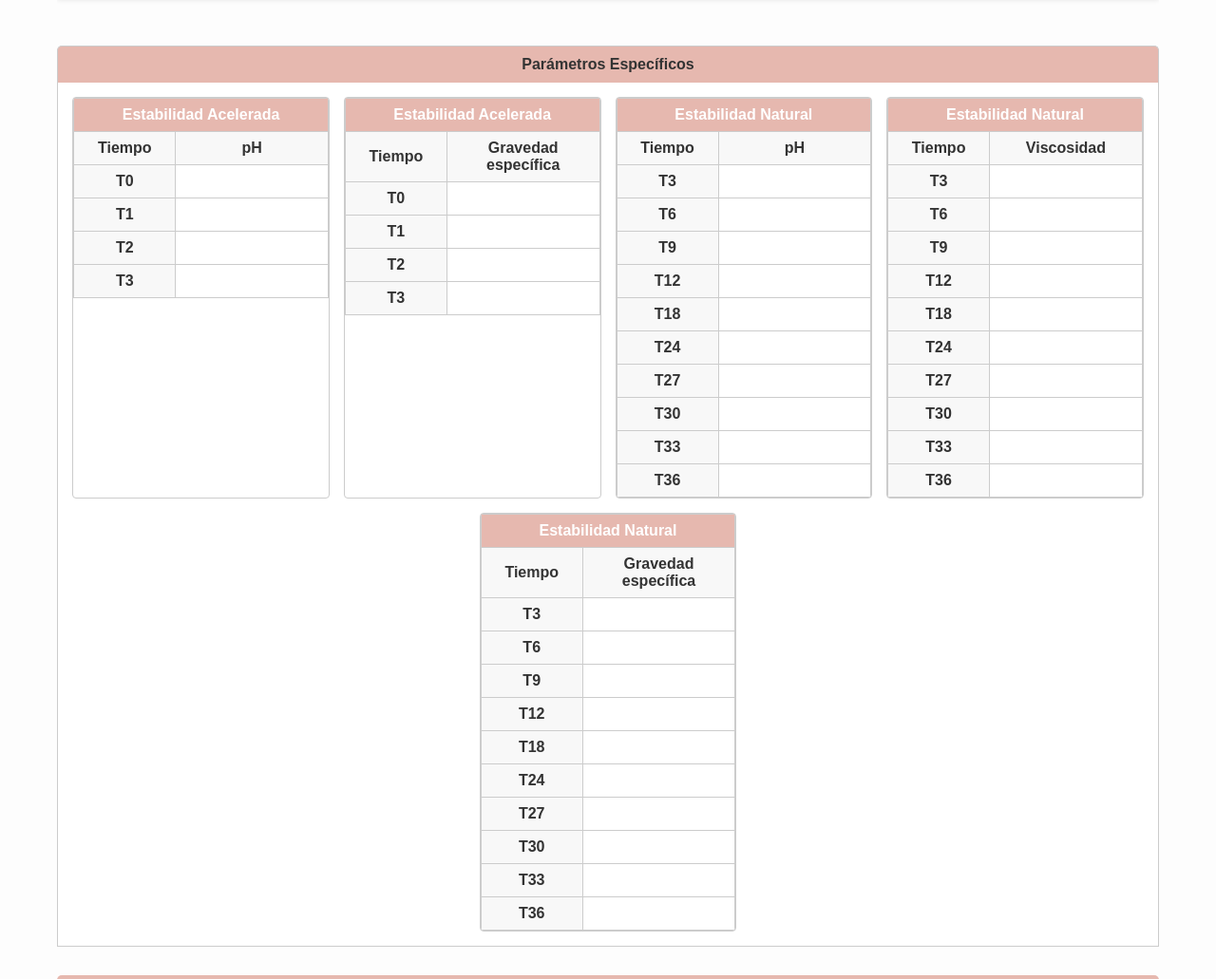
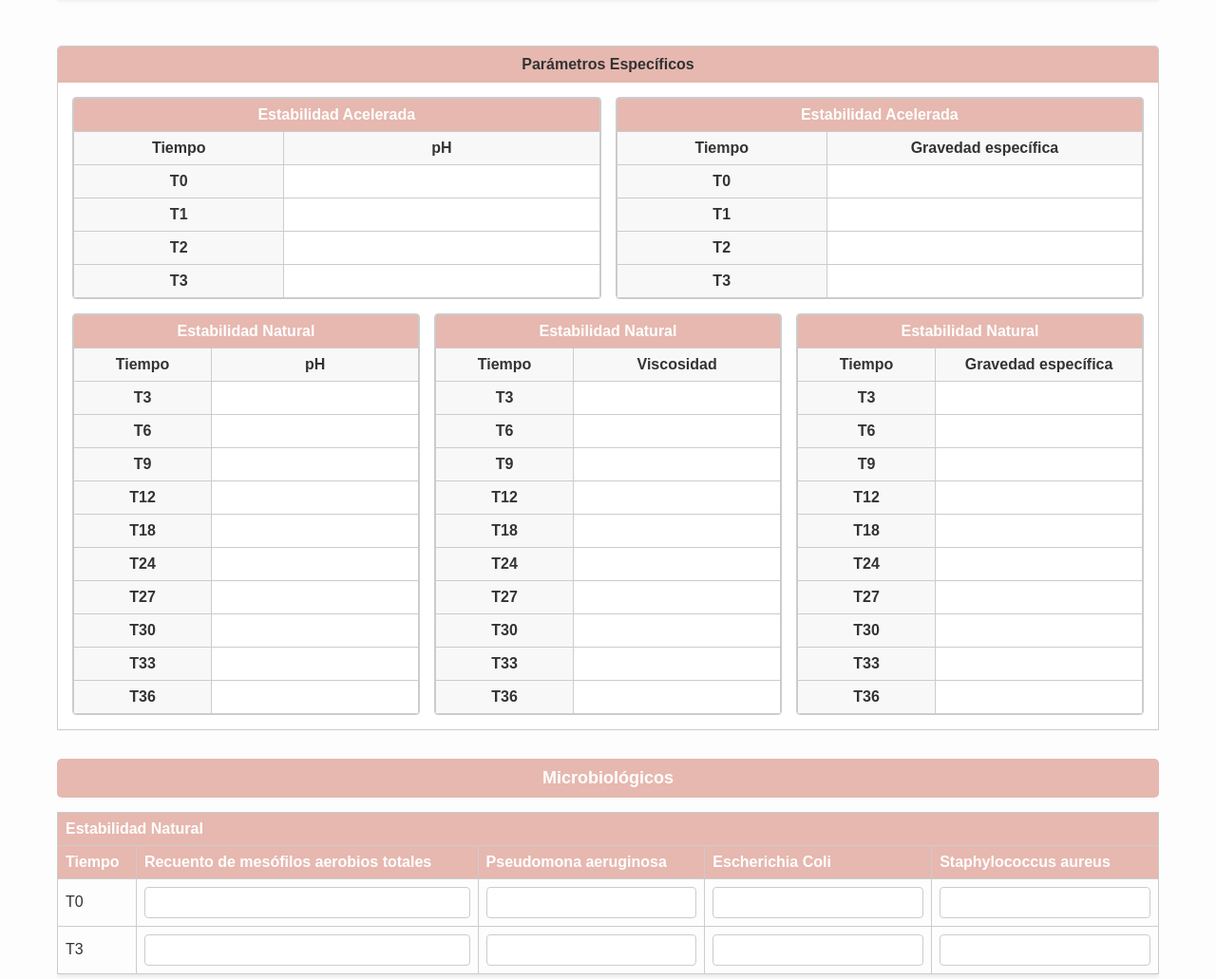
Before and after one commit to MaoVelez11/Formato-de-estabilidad, a plain HTML site: page public/formato.html in a window 1280 px wide. Shown: the part 2625-3656 px from the top of the page at 95% size. Drawn offline with Linux system fonts and the light colour scheme.

Commit message:
Codigo completo y perfecto

```diff
--- a/public/formato.html
+++ b/public/formato.html
@@ -39,16 +39,23 @@ td textarea { min-height: 40px; resize: vertical; line-height: 1.5; }
 }
 
 /* Contenedor principal que usa Flexbox para alinear las 5 tablas */
+/* Reemplaza el estilo anterior con este */
 .container-corrected {
     display: flex;
-    flex-wrap: wrap; /* Permite que las cajas bajen si no caben en la pantalla */
-    gap: 15px; /* Espacio entre cada caja */
-    justify-content: center; /* Centra las cajas en el contenedor */
+    flex-direction: column; /* Apila las filas verticalmente */
+    gap: 15px;
     border: 1px solid #ccc;
-    border-top: none; /* Une el borde con el título de arriba */
+    border-top: none;
     padding: 15px;
     margin-bottom: 25px;
     background-color: #fff;
+}
+
+/* Y añade esta nueva clase */
+.param-row {
+    display: flex;
+    gap: 15px;
+    width: 100%;
 }
 
 /* Estilo para cada una de las 5 cajas de parámetros */
@@ -396,7 +403,9 @@ header {
 
            <h2 class="section-title-corrected">Parámetros Específicos</h2>
 <div class="container-corrected">
-    <div class="param-box-corrected" style="flex: initial;">
+
+    <div class="param-row">
+        <div class="param-box-corrected">
             <table data-tipo-estabilidad="Acelerada" data-analisis="Fisicoquímico" data-parametro="pH">
                 <thead>
                     <tr><th colspan="2">Estabilidad Acelerada</th></tr>
@@ -410,7 +419,7 @@ header {
                 </tbody>
             </table>
         </div>
-    <div class="param-box-corrected" style="flex: initial;">
+        <div class="param-box-corrected">
             <table data-tipo-estabilidad="Acelerada" data-analisis="Fisicoquímico" data-parametro="Gravedad especifica">
                 <thead>
                     <tr><th colspan="2">Estabilidad Acelerada</th></tr>
@@ -424,7 +433,9 @@ header {
                 </tbody>
             </table>
         </div>
-    <div class="param-box-corrected" style="flex: initial;">
+    </div>
+    <div class="param-row">
+        <div class="param-box-corrected">
             <table data-tipo-estabilidad="Natural" data-analisis="Fisicoquímico" data-parametro="pH">
                 <thead>
                     <tr><th colspan="2">Estabilidad Natural</th></tr>
@@ -444,7 +455,7 @@ header {
                 </tbody>
             </table>
         </div>
-    <div class="param-box-corrected" style="flex: initial;">
+        <div class="param-box-corrected">
             <table data-tipo-estabilidad="Natural" data-analisis="Fisicoquímico" data-parametro="Viscosidad">
                 <thead>
                     <tr><th colspan="2">Estabilidad Natural</th></tr>
@@ -464,7 +475,7 @@ header {
                 </tbody>
             </table>
         </div>
-    <div class="param-box-corrected" style="flex: initial;">
+        <div class="param-box-corrected">
             <table data-tipo-estabilidad="Natural" data-analisis="Fisicoquímico" data-parametro="Gravedad especifica">
                 <thead>
                     <tr><th colspan="2">Estabilidad Natural</th></tr>
@@ -483,6 +494,7 @@ header {
                     <tr><td class="time-cell">T36</td><td class="value-cell"><input type="text" data-tiempo="T36" /></td></tr>
                 </tbody>
             </table>
+        </div>
     </div>
     </div>
             <h2>Microbiológicos</h2>
```
Also changed, not shown: public/seguimiento.html (+1 -2 lines). Lines whose indentation alone changed are shown as unchanged.
